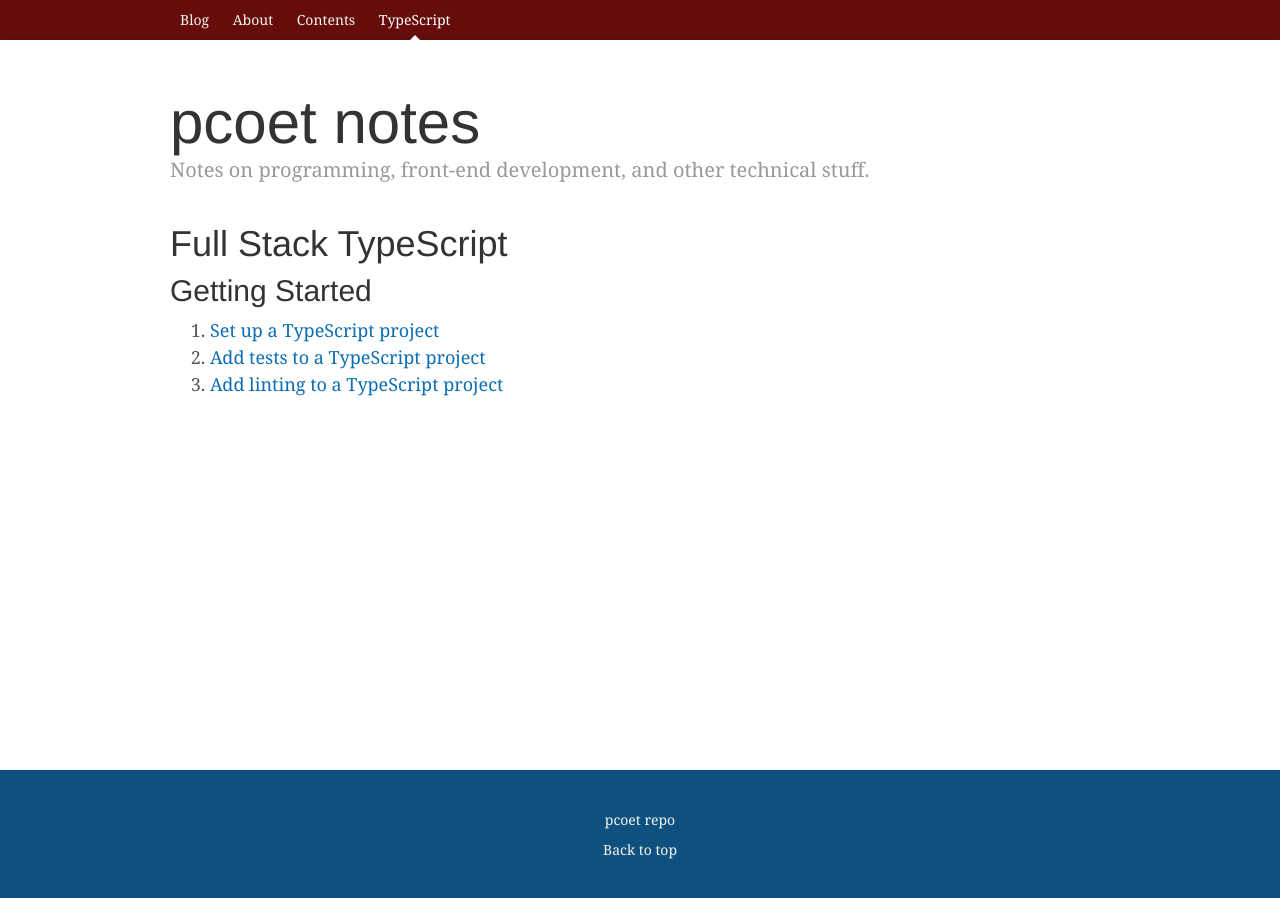
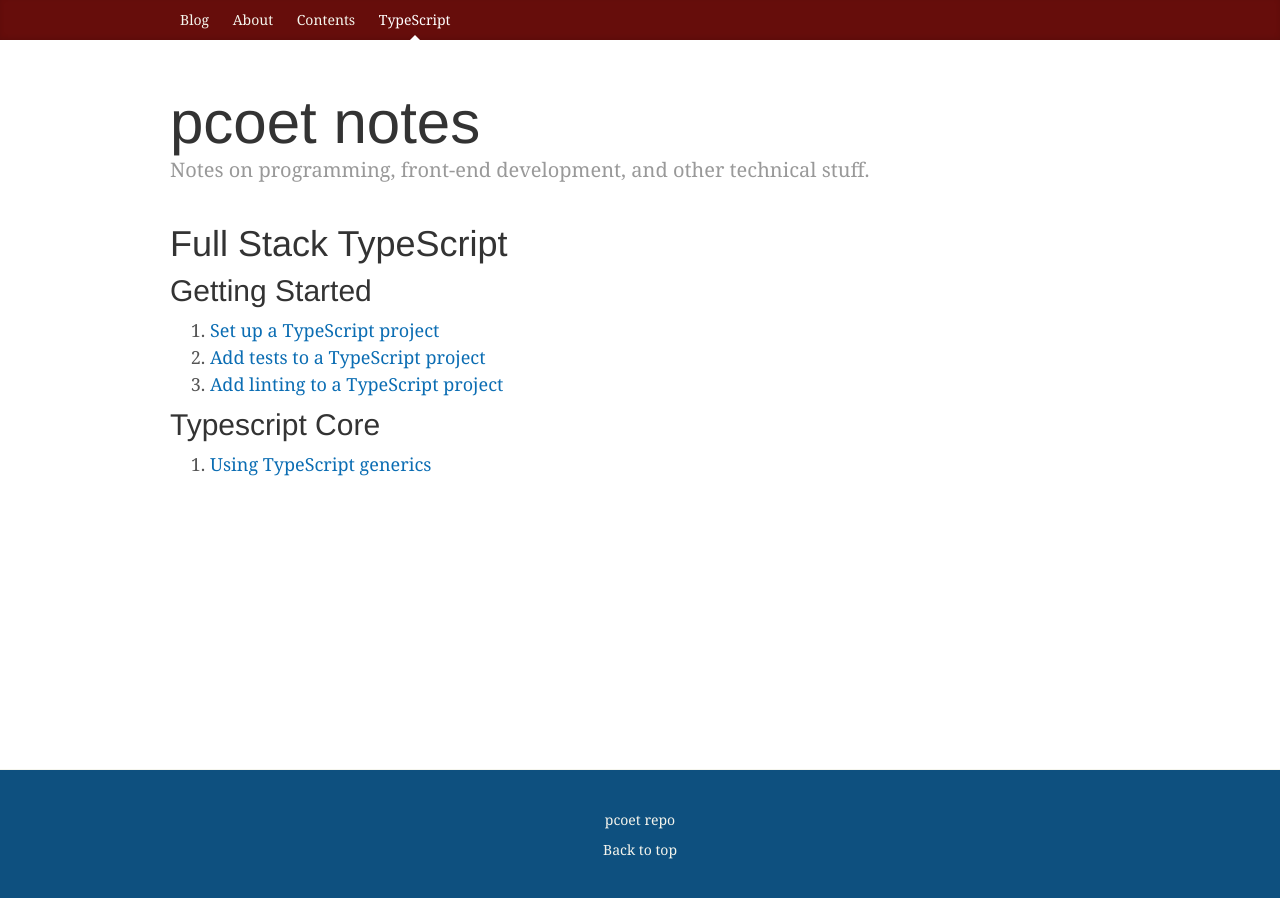
Before and after one commit to pcoet/pcoet.github.io, a Jekyll site: the page built from full-stack-typescript.md, in a window 1280 px wide. Built offline with Jekyll 4.4.1, drawn with Linux system fonts in a browser that asks for light colours.

Commit message:
added "pcoet" to site title and added latest ts post to ts page

```diff
--- a/_layouts/default.html
+++ b/_layouts/default.html
@@ -11,7 +11,7 @@
     <meta name="description" content="">
     <meta name="author" content="">
     <link rel="icon" href="../../favicon.ico">
-    <title>{{ page.title }}</title>
+    <title>pcoet: {{ page.title }}</title>
     <link rel="stylesheet" href="/assets/css/styles.css">
     {% feed_meta %}
     {% seo %}
--- a/full-stack-typescript.md
+++ b/full-stack-typescript.md
@@ -10,3 +10,7 @@
 1. [Set up a TypeScript project]({% link _posts/2019-12-01-ts-quickstart.md %})
 1. [Add tests to a TypeScript project]({% link _posts/2019-12-02-ts-add-tests.md %})
 1. [Add linting to a TypeScript project]({% link _posts/2019-12-03-ts-add-linting.md %})
+
+## Typescript Core
+
+1. [Using TypeScript generics]({% link _posts/2020-05-05-ts-generics.md %})
```
Also changed, not shown: README.md.
